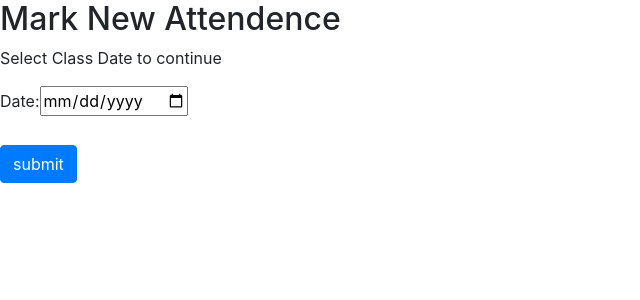
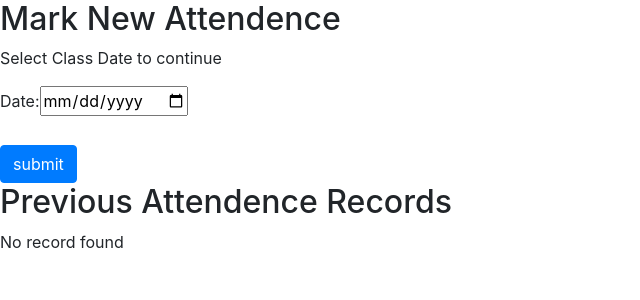
Before and after one commit to madhuprakash19/dbms_project, a Django app: page /academic/attendence_schedule/15/1 in a window 1280 px wide. Shown: the top 300 px of the page, without its empty margins (0-640 px from the left). Run offline with Django 3.2, Linux system fonts and the light colour scheme; data comes from the database, SQL or seed files in the repository; both versions use the stored data as it was after the commit.

Commit message:
added attedence count feature

```diff
--- a/nmit/academic/templates/attendence_schedule.html
+++ b/nmit/academic/templates/attendence_schedule.html
@@ -8,4 +8,40 @@
     <br><br>
     <input type="submit" class="btn btn-primary" value="submit">
 </form>
+<h2>Previous Attendence Records</h2>
+  {% if attendence_list %}
+<table class="table table-striped">
+  <thead>
+    <tr>
+      <th>Class conducted on</th>
+      <th>Status</th>
+      <th>View/Edit</th>
+    </tr>
+  </thead>
+  {% for i in attendence_list %}
+  <tbody>
+    <tr>
+      <td>{{i.date}}</td>
+      {% if i.status %}
+        <td>
+          Marked
+        </td>
+         <td>
+           <a href="#" class="btn btn-primary btn-small">Click Here</a>
+         </td>
+       {% else %}
+        <td>
+          Saved as draft
+        </td>
+        <td>
+          <a href="#" class="btn btn-primary btn-small">Click Here</a>
+        </td>
+        {% endif %}
+    </tr>
+  {% endfor %}
+  </tbody>
+</table>
+{% else %}
+  No record found
+{% endif %}
 {% endblock %}
--- a/nmit/academic/templates/mark_attendence.html
+++ b/nmit/academic/templates/mark_attendence.html
@@ -1,10 +1,11 @@
 {% extends "base.html" %}
 {% block content %}
-<form  method="post">
+<form action="{% url 'academic:save_attendence' %}" method="post">
   {% csrf_token %}
     <table class="table table-striped">
       <input type="hidden" name="class_id" value="{{class_id}}">
       <input type="hidden" name="attendence_id" value="{{attendence_id}}">
+      <input type="hidden" name="subject_id" value="{{subject_id}}">
           <thead>
             <tr>
               <th>Student name</th>
--- a/nmit/academic/urls.py
+++ b/nmit/academic/urls.py
@@ -5,6 +5,7 @@ app_name = 'academic'
 urlpatterns = [
     path('subject/',views.subject,name='teacher_subject'),
     path('view_class/<int:id>/',views.view_class,name='view_class'),
-    path('markattendence/<int:class_id>/<int:attendence_id>',views.mark_attendence,name='mark_attendence'),
-    path('attendence_schedule/<int:class_id>/<int:subject_id>',views.attendence_schedule,name='attendence_schedule'),
+    path('markattendence/<int:class_id>/<int:attendence_id>/<int:subject_id>',views.mark_attendence,name='mark_attendence'),
+    path('attendence_schedule/<int:class_id>/<int:subject_id>',views.attendence_schedules,name='attendence_schedule'),
+    path('attedence/save_attendence/',views.save_attendence,name='save_attendence'),
 ]
--- a/nmit/academic/views.py
+++ b/nmit/academic/views.py
@@ -1,9 +1,10 @@
 from django.shortcuts import render,get_object_or_404,get_list_or_404
 from django.contrib.auth.decorators import login_required
-from academic.models import faculty_handled_class,sub_class,registered_students,main_class,class_subject
+from academic.models import attendence_count,faculty_handled_class,sub_class,registered_students,main_class,class_subject,attendence_schedule,attendence
 from .forms import AttendenceForm
 from django.http import HttpResponseRedirect
 from django.urls import reverse
+from django.contrib.auth.models import User
 # Create your views here.
 @login_required
 def subject(request):
@@ -17,13 +18,24 @@ def view_class(request,id):
     mclass = main_class.objects.get(id=sclass.parent_class.id)
     subjects = list(class_subject.objects.filter(class_id=mclass))
     student_list = list(registered_students.objects.filter(class_id=sclass).order_by('student'))
-    return render(request,'view_class.html',{'student_list':student_list,'sclass':sclass,'subjects':subjects,'fsubjects':fsubjects})
 
-def mark_attendence(request,class_id,attendence_id):
+    a={}
+    for i in subjects:
+        a[i.class_subject]={'class_id':0,'subject_id':0}
+    for i in fsubjects:
+        a[i.subject.class_subject]['class_id']=sclass.id
+        a[i.subject.class_subject]['subject_id']=i.id
+    print(a)
+
+
+    return render(request,'view_class.html',{'student_list':student_list,'sclass':sclass,'a':a})
+
+def mark_attendence(request,class_id,attendence_id,subject_id):
     sclass = sub_class.objects.get(id=class_id)
-    return render(request,'mark_attendence.html',{'sclass':sclass})
+    return render(request,'mark_attendence.html',{'sclass':sclass,'attendence_id':attendence_id,'subject_id':subject_id,'class_id':class_id})
 
-def attendence_schedule(request,class_id,subject_id):
+def attendence_schedules(request,class_id,subject_id):
+    attendence_list = list(attendence_schedule.objects.filter(subject__id=subject_id).order_by('-id')) #double __ is used to point the id of the pointing foreign key object
     if request.method == 'POST':
         attendence_form = AttendenceForm(data = request.POST)
 
@@ -33,11 +45,125 @@ def attendence_schedule(request,class_id,subject_id):
             a.subject = faculty_handled_class.objects.get(id=subject_id)
             a.save()
             attendence_id = a.id
-            print(attendence_id)
-            print(class_id)
-            return HttpResponseRedirect(reverse('academic:mark_attendence',args=[class_id,attendence_id]))
+            return HttpResponseRedirect(reverse('academic:mark_attendence',args=[class_id,attendence_id,subject_id]))
 
     else:
         attendence_form = AttendenceForm()
 
-    return render(request,'attendence_schedule.html',{'attendence_form':attendence_form})
+    return render(request,'attendence_schedule.html',{'attendence_form':attendence_form,'attendence_list':attendence_list})
+
+
+def save_attendence(request):
+    attendence_list = attendence_schedule.objects.get(id=request.POST['attendence_id'])
+    class_id = request.POST['class_id']
+    subject_id = request.POST['subject_id']
+    subject = faculty_handled_class.objects.get(id=subject_id)
+    sclass = sub_class.objects.get(id=class_id)
+    b=[]
+    for i in sclass.students.all():
+        b.append(i.username)
+    for i,j in request.POST.items():
+        if i in b:
+            status = j
+            if status == 'present':
+                status = True
+            else:
+                status = False
+            stud = get_object_or_404(User,username = i)
+            if attendence_list.status == True:
+                try:
+                    a = attendence.objects.get(subject=attendence_list,student = stud )
+                    count_edit(a,status,subject,stud,sclass)
+                    a.status = status
+                    a.save()
+                except attendence.DoesNotExist:
+                    a = attendence(subject=attendence_list,student = stud,status = status)
+                    a.save()
+                    count_add(status,subject,stud,sclass)
+            else:
+                a = attendence(subject=attendence_list,student = stud ,status = status)
+                a.save()
+                attendence_list.status = True
+                attendence_list.save()
+                count_add(status,subject,stud,sclass)
+    return HttpResponseRedirect(reverse('academic:attendence_schedule',args=[class_id,subject_id]))
+
+
+def count_edit(old,new,subject,student,sclass):
+    if old.status==False and new==True:
+        try:
+            acount = attendence_count.objects.get(subject=subject,student=student)
+            acount.attended_class += 1
+            acount.save()
+        except:
+            acount = attendence_count(subject=subject,student=student,sclass=sclass)
+            acount.save()
+            acount.total_class +=1
+            acount.attended_class += 1
+            acount.save()
+    elif old.status==True and new==False:
+        try:
+            acount = attendence_count.objects.get(subject=subject,student=student)
+            acount.attended_class -= 1
+            acount.save()
+        except:
+            acount = attendence_count(subject=subject,student=student,sclass=sclass)
+            acount.save()
+            acount.total_class +=1
+            acount.save()
+
+def count_add(new,subject,student,sclass):
+    if new:
+        try:
+            acount = attendence_count.objects.get(subject=subject,student=student)
+            acount.attended_class += 1
+            acount.total_class +=1
+            acount.save()
+        except:
+            acount = attendence_count(subject=subject,student=student,sclass=sclass)
+            acount.save()
+            acount.total_class +=1
+            acount.attended_class += 1
+            acount.save()
+    else:
+        try:
+            acount = attendence_count.objects.get(subject=subject,student=student)
+            acount.total_class +=1
+            acount.save()
+        except:
+            acount = attendence_count(subject=subject,student=student,sclass=sclass)
+            acount.save()
+            acount.total_class +=1
+            acount.save()
+
+
+
+
+
+
+
+
+
+
+
+
+
+
+
+
+
+
+
+
+
+
+
+
+
+
+
+
+
+
+
+#
```
Also changed, not shown: nmit/academic/templates/view_class.html (+9 -16 lines), nmit/db.sqlite3.
